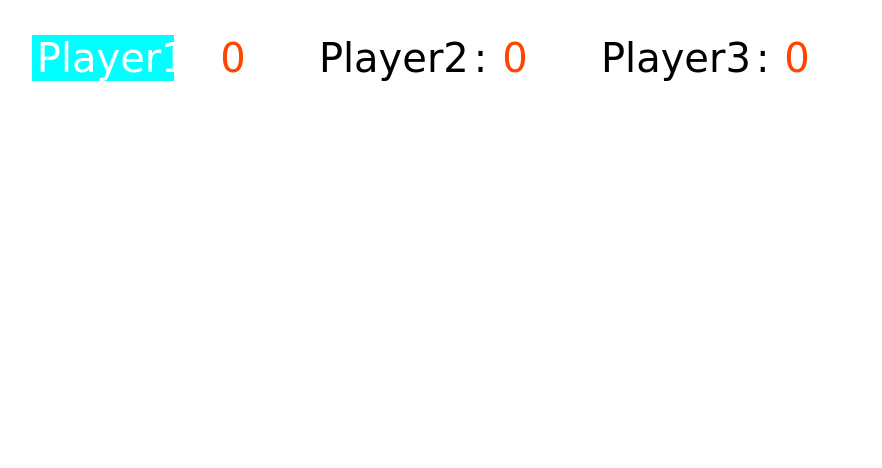
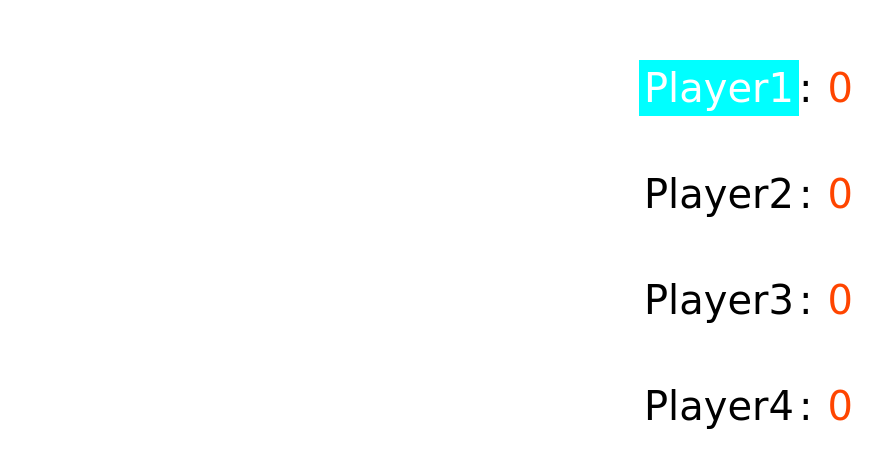
Before and after one commit to hagen1778/theplay, a plain HTML site: page index.html in a window 1280 px wide. Shown: the whole page, without its empty margins (371-1253 px from the left). Drawn offline with Linux system fonts and the light colour scheme; no server answers.

Commit message:
[#] css players rework

```diff
--- a/index.html
+++ b/index.html
@@ -20,7 +20,7 @@
 
 <script type="text/javascript">
     SCORE_STEP = 15;
-    MAX_PLAYERS = 3;
+    MAX_PLAYERS = 4;
 
     initHandlebars();
     initPlayers();
@@ -44,7 +44,7 @@
 
                 $(this).parent().find('.explanation').removeClass('hidden');
 
-                $(this).hide();;
+                $(this).hide();
 
                 $('#' + $(this).data('parent')).addClass('passed').find('.am-btn').hide();
             });
--- a/src/css/style.css
+++ b/src/css/style.css
@@ -16,20 +16,21 @@ body {
 .players_panel{
     position: absolute;
     top: 35px;
-    left: 26%;
+    right: 50px;
     font-size: 40px;
     font-family: cursive;
     z-index: 200;
+    width: 270px;
 }
 .players_panel .name{
     padding: 5px;
 }
 .players_panel .player{
     float: left;
-    margin: 0 70px;
-    width: 15%;
+    margin: 30px 50px;
+    /*width: 15%;*/
 }
-.players_panel .player.active{
+.players_panel .player.active .name{
     background-color: cyan;
     color: white;
 }
@@ -97,3 +98,6 @@ body {
 .am-modal-content  .answers div{
     margin-bottom: 15px;
 }
+.am-modal .card{
+    margin: 50px 10px 10px 10px !important;
+}
```
Also changed, not shown: 1 other file.
